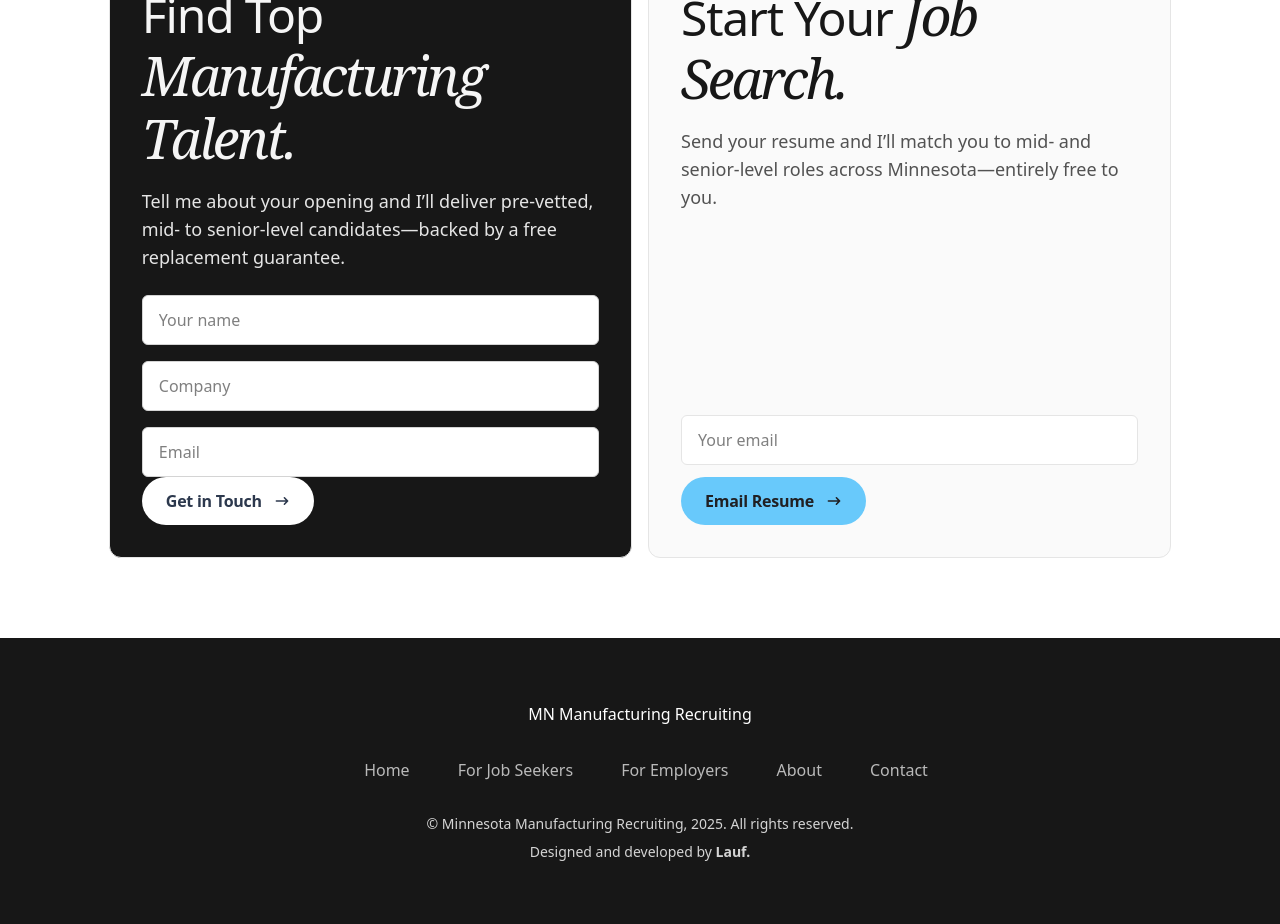
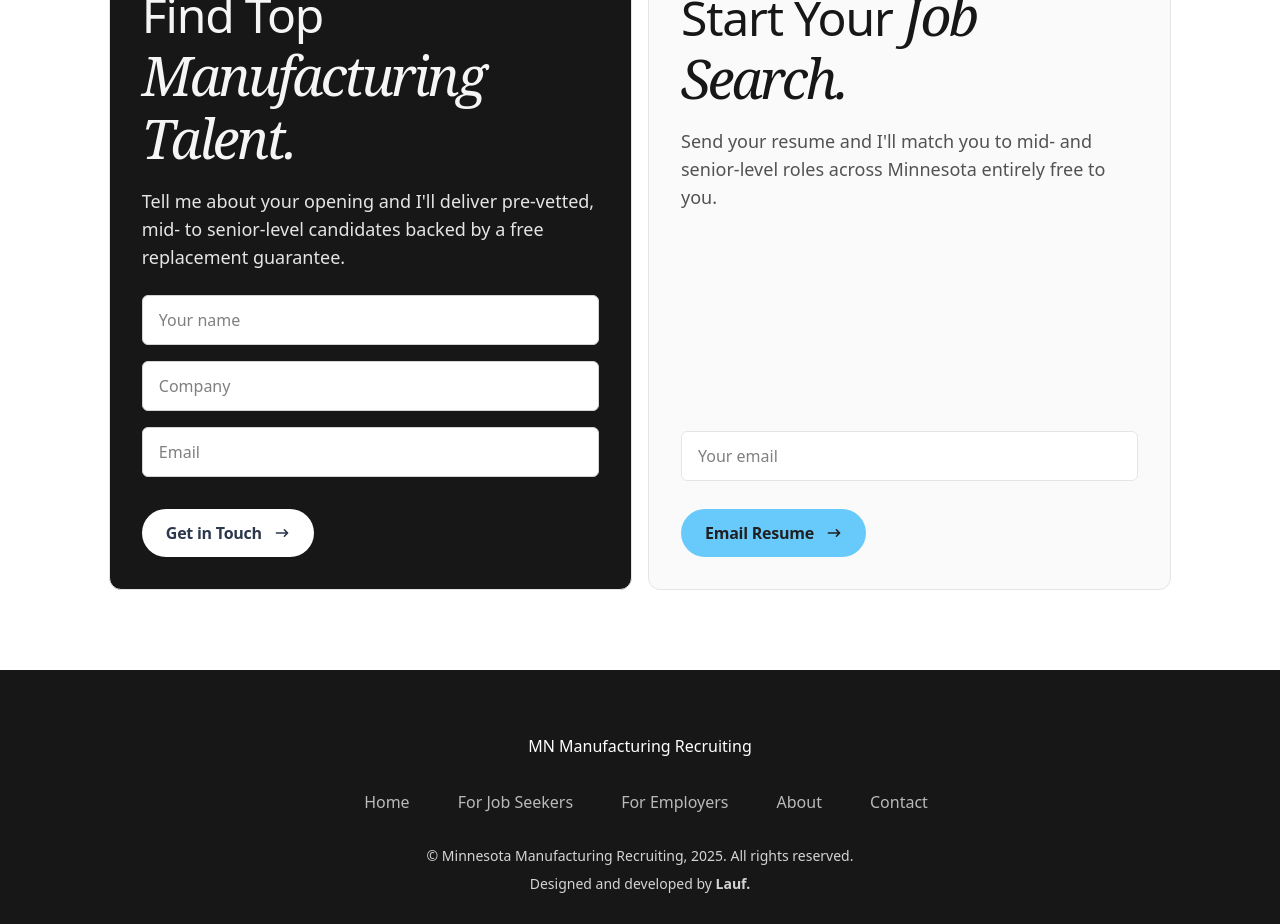
Before and after one commit to mhlauf1/mmr, a Next.js app: page / in a window 1280 px wide. Shown: the part 5840-6764 px from the top of the page. Built offline with nearby package versions, Linux system fonts and the light colour scheme.

Commit message:
removing more dashes: g

```diff
--- a/src/components/BottomCTA.tsx
+++ b/src/components/BottomCTA.tsx
@@ -37,8 +37,8 @@ const BottomCTA: React.FC = () => {
           </span>
         </h2>
         <p className="text-neutral-200 text-lg mb-6">
-          Tell me about your opening and I’ll deliver pre-vetted, mid- to
-          senior-level candidates—backed by a free replacement guarantee.
+          Tell me about your opening and I&apos;ll deliver pre-vetted, mid- to
+          senior-level candidates backed by a free replacement guarantee.
         </p>
         <form onSubmit={submitEmployer} className="space-y-4">
           <input
@@ -63,7 +63,7 @@ const BottomCTA: React.FC = () => {
             placeholder="Email"
             value={employerEmail}
             onChange={(e) => setEmployerEmail(e.target.value)}
-            className="w-full mb-8 md:mb-0 px-4 py-3 border border-neutral-300 bg-white rounded-md focus:outline-none"
+            className="w-full mb-8 md:mb-8 px-4 py-3 border border-neutral-300 bg-white rounded-md focus:outline-none"
           />
 
           <ButtonWhite text="Get in Touch" />
@@ -83,8 +83,8 @@ const BottomCTA: React.FC = () => {
             </span>
           </h2>
           <p className="text-neutral-600 text-lg">
-            Send your resume and I’ll match you to mid- and senior-level roles
-            across Minnesota—entirely free to you.
+            Send your resume and I&apos;ll match you to mid- and senior-level
+            roles across Minnesota entirely free to you.
           </p>
         </div>
 
@@ -96,7 +96,7 @@ const BottomCTA: React.FC = () => {
               placeholder="Your email"
               value={seekerEmail}
               onChange={(e) => setSeekerEmail(e.target.value)}
-              className="flex-1 mb-2 md:mb-0 px-4 py-3 border border-neutral-200 bg-white rounded-md focus:outline-none"
+              className="flex-1 mb-2 md:mb-4 px-4 py-3 border border-neutral-200 bg-white rounded-md focus:outline-none"
             />
             <div>
               <Button text="Email Resume" />
```
